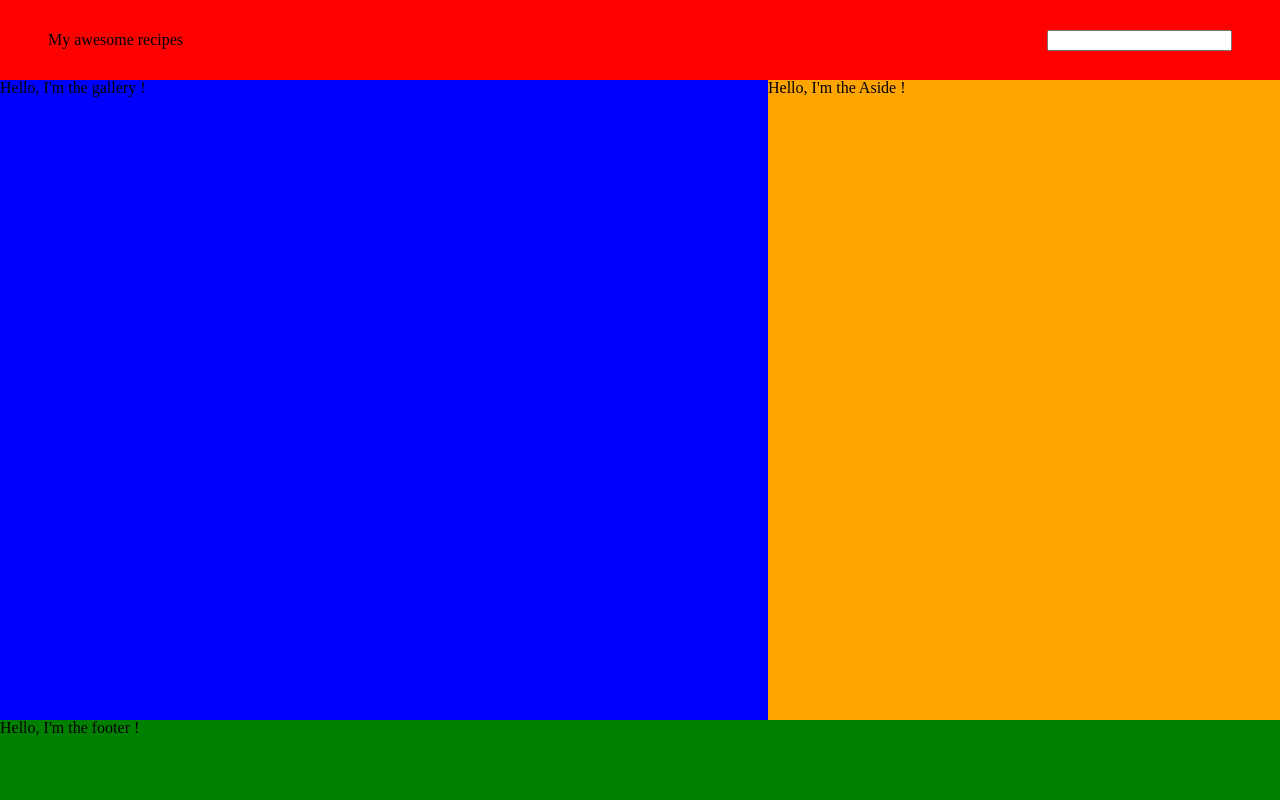
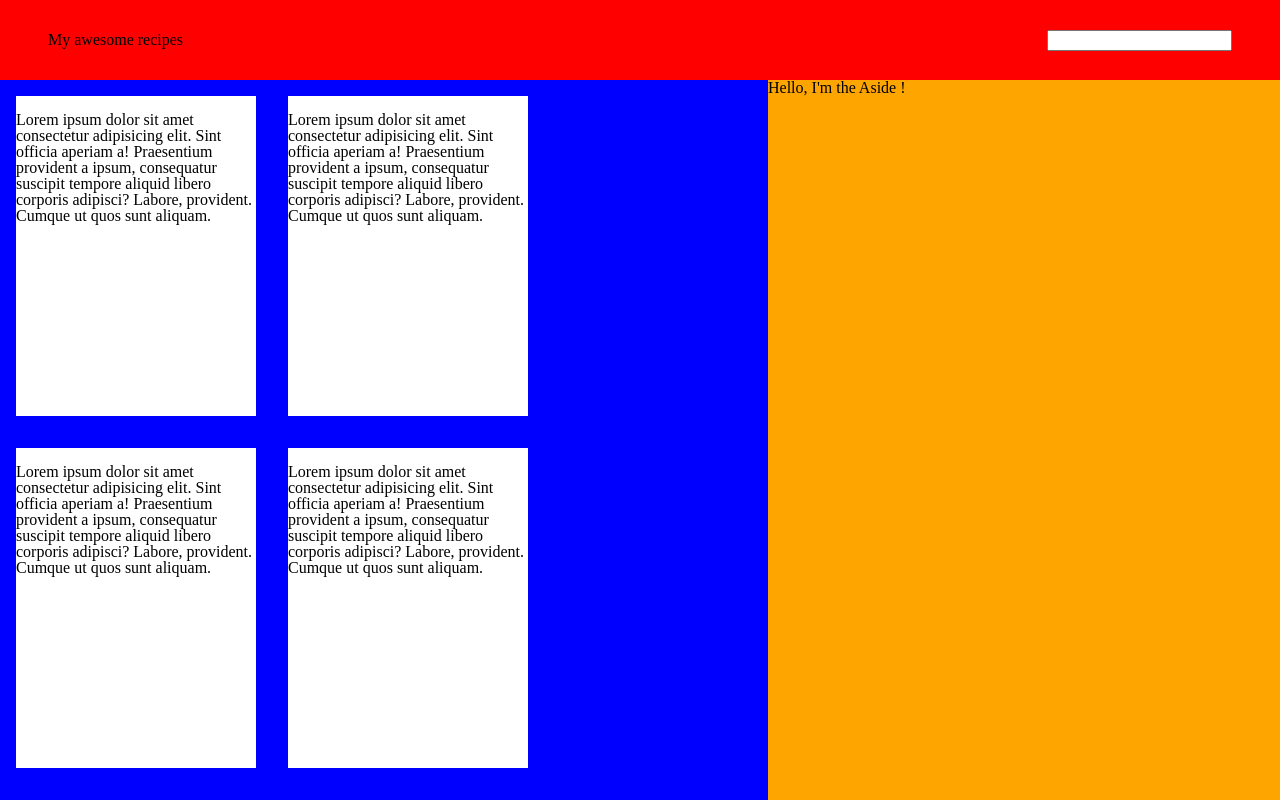
Before and after one commit to LoicBrassart/2203-JS, a React (Create React App) app in the folder livecodings/s05-styled-components101/: page / in a window 1280 px wide. Shown: the top 800 px of the page. Built offline with nearby package versions, Linux system fonts and the light colour scheme.

Commit message:
Ad basicCcard

```diff
--- /dev/null
+++ b/livecodings/s05-styled-components101/src/components/Card/index.jsx
@@ -0,0 +1,15 @@
+import SCard from './style.jsx';
+
+export default function Card() {
+  return (
+    <SCard>
+      <img src='' alt='' />
+      <p>
+        Lorem ipsum dolor sit amet consectetur adipisicing elit. Sint officia
+        aperiam a! Praesentium provident a ipsum, consequatur suscipit tempore
+        aliquid libero corporis adipisci? Labore, provident. Cumque ut quos sunt
+        aliquam.
+      </p>
+    </SCard>
+  );
+}
--- /dev/null
+++ b/livecodings/s05-styled-components101/src/components/Card/style.jsx
@@ -0,0 +1,9 @@
+import styled from 'styled-components';
+
+export default styled.li`
+  background-color: white;
+
+  width: 15em;
+  aspect-ratio: 3 / 4;
+  margin: 1em;
+`;
--- a/livecodings/s05-styled-components101/src/components/Gallery/index.jsx
+++ b/livecodings/s05-styled-components101/src/components/Gallery/index.jsx
@@ -1,5 +1,20 @@
 import SGallery from './style';
+import Card from '../Card';
 
 export default function Gallery() {
-  return <SGallery>Hello, I'm the gallery !</SGallery>;
+  return (
+    <SGallery>
+      <Card />
+      <Card />
+      <Card />
+      <Card />
+      <Card />
+      <Card />
+      <Card />
+      <Card />
+      <Card />
+      <Card />
+      <Card />
+    </SGallery>
+  );
 }
--- a/livecodings/s05-styled-components101/src/components/Gallery/style.jsx
+++ b/livecodings/s05-styled-components101/src/components/Gallery/style.jsx
@@ -4,4 +4,7 @@ export default styled.ul`
   background-color: blue;
 
   width: 60vw;
+  display: flex;
+  flex-flow: row wrap;
+  justify-content: flex-start;
 `;
--- a/livecodings/s05-styled-components101/src/style.jsx
+++ b/livecodings/s05-styled-components101/src/style.jsx
@@ -7,7 +7,7 @@ export default styled.div`
   }
 
   main {
-    height: 80vh;
+    min-height: 80vh;
 
     display: flex;
   }
```
